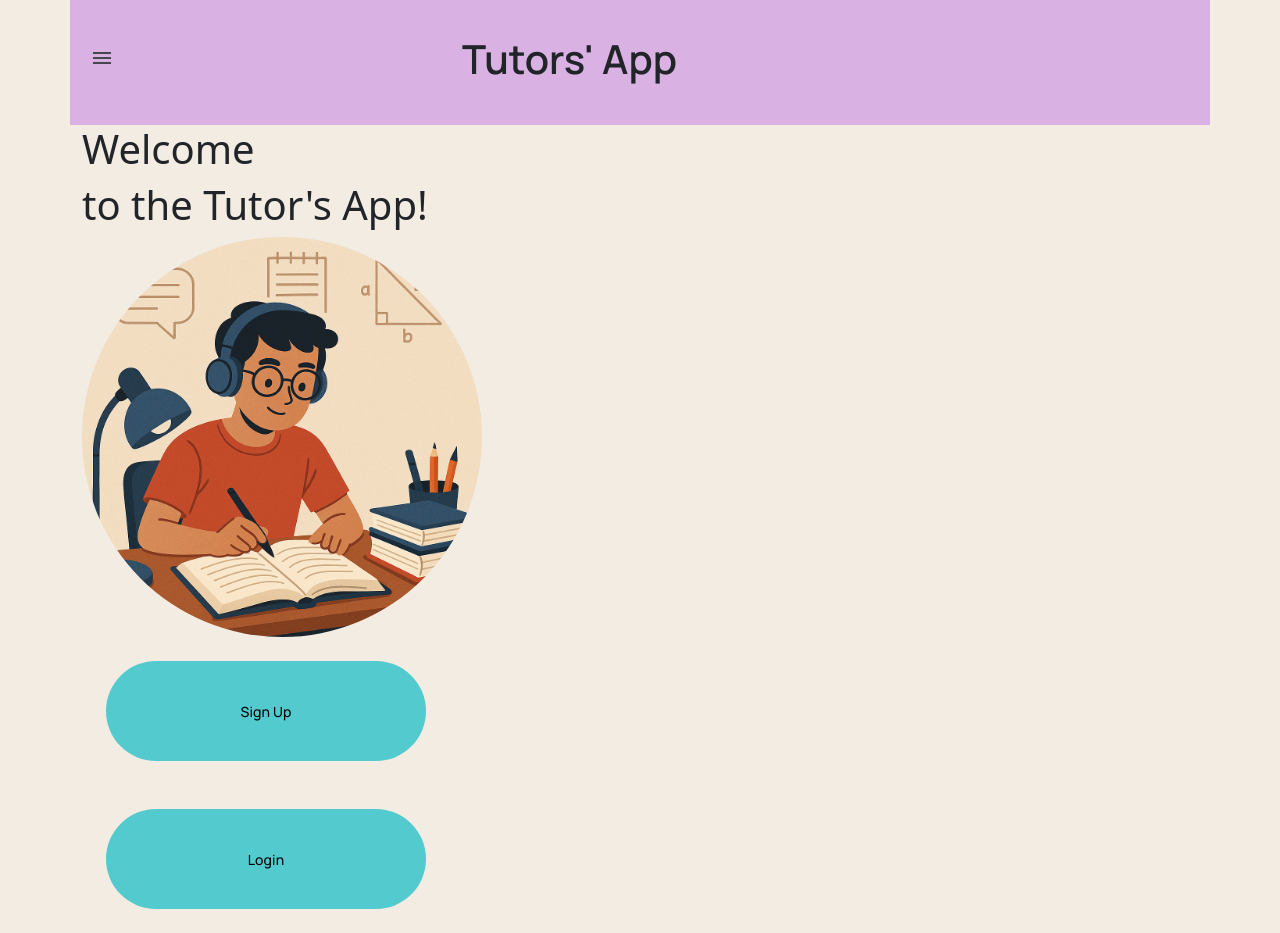
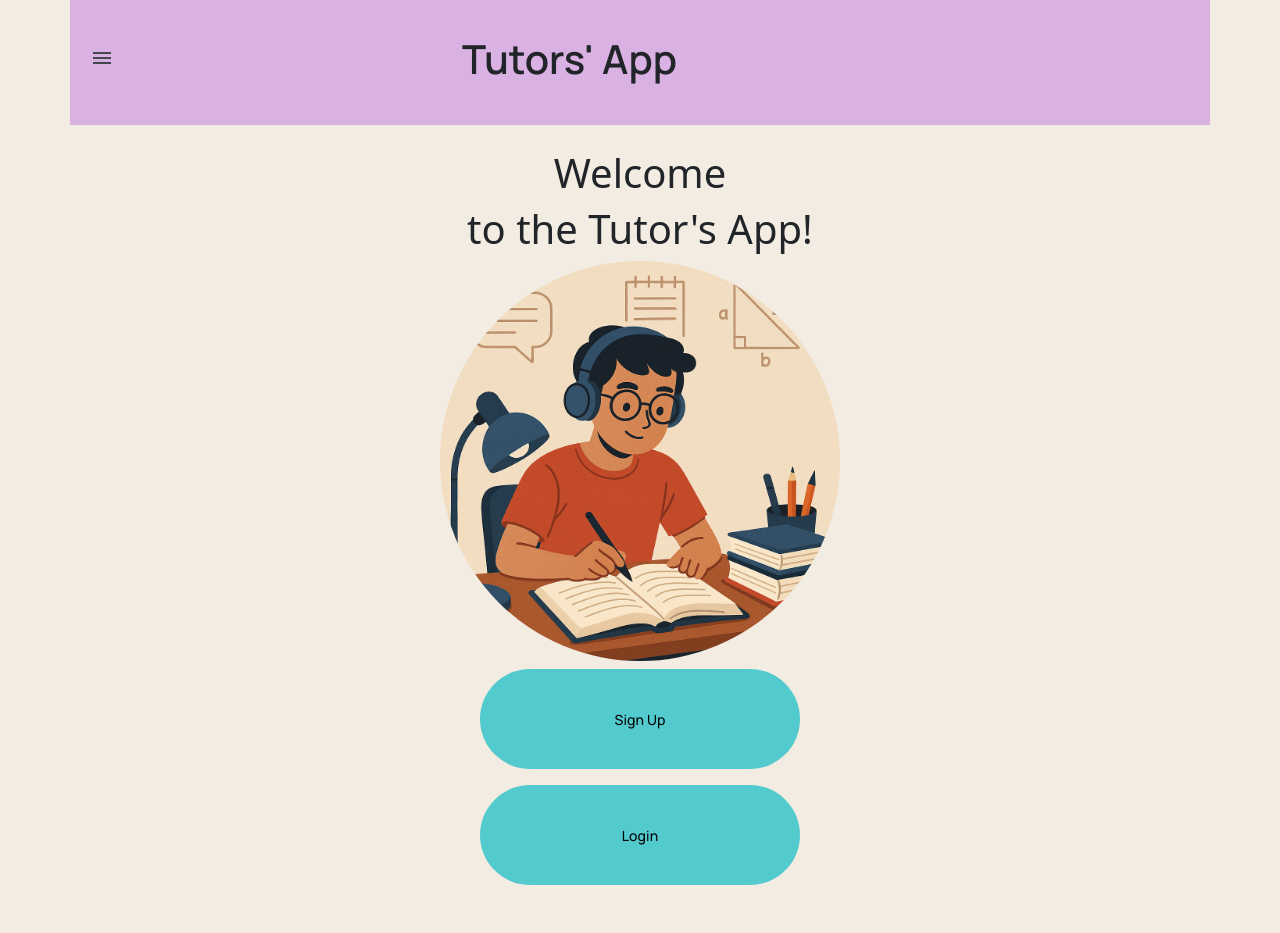
Before and after one commit to timon483/tutor-app, an Angular app in the folder frontend/: page / in a window 1280 px wide. After the commit the page ends 893 px from the top, so only its background shows below. Built offline with nearby package versions, Linux system fonts and the light colour scheme.

Commit message:
feat(TAP-0003): style for homepage

```diff
--- a/frontend/src/app/homepage/homepage.component.html
+++ b/frontend/src/app/homepage/homepage.component.html
@@ -1,20 +1,18 @@
 <app-header></app-header>
 <div class="container my-homepage">
   <div class="row">
-    <div class="col-lg-6 col-md-6 col-sm-12">
+    <div class="col-12 text-center pt-4">
       <h1>Welcome </h1>
       <h1>to the Tutor's App!</h1>
     </div>
-  </div>
-  <img ngSrc="Pupil_image.png" alt="Pupil" width="400" height="400" class="my-radius">
-  <div class="col-lg-12 col-md-12 col-sm-12">
-    <div class="p-4">
-    <button mat-flat-button>Sign Up</button>
+    <div class="col-12 text-center">
+      <img ngSrc="Pupil_image.png" alt="Pupil" width="400" height="400" class="my-radius" priority>
+    </div>
+    <div class="col-12 text-center py-2">
+      <button mat-flat-button>Sign Up</button>
+    </div>
+    <div class="col-12 text-center py-2">
+      <button mat-flat-button>Login</button>
     </div>
   </div>
-    <div class="col-lg-12 col-md-12 col-sm-12">
-      <div class="p-4">
-    <button mat-flat-button>Login</button>
-      </div>
-  </div>
 </div>
```
